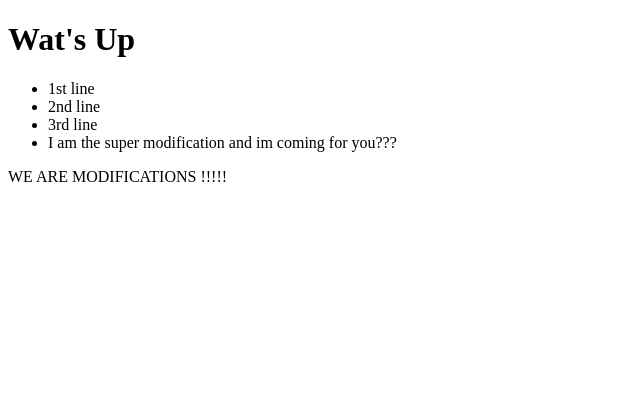
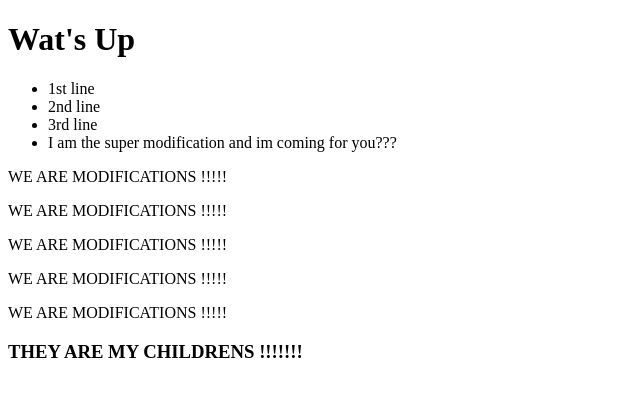
Before and after one commit to lulup52/sharezza-social, a plain HTML site: page index.html in a window 1280 px wide. Shown: the whole page, without its empty margins (0-640 px from the left). Drawn offline with Linux system fonts and the light colour scheme.

Commit message:
modif done

```diff
--- a/index.html
+++ b/index.html
@@ -13,5 +13,10 @@
         <li>I am the super modification and im coming for you???</li>
     </ul>
 <p>WE ARE MODIFICATIONS !!!!! </p>
+<p>WE ARE MODIFICATIONS !!!!! </p>
+<p>WE ARE MODIFICATIONS !!!!! </p>
+<p>WE ARE MODIFICATIONS !!!!! </p>
+<p>WE ARE MODIFICATIONS !!!!! </p>
+<h3> THEY ARE MY CHILDRENS !!!!!!!</h3>
 </body>
 </html>
```
